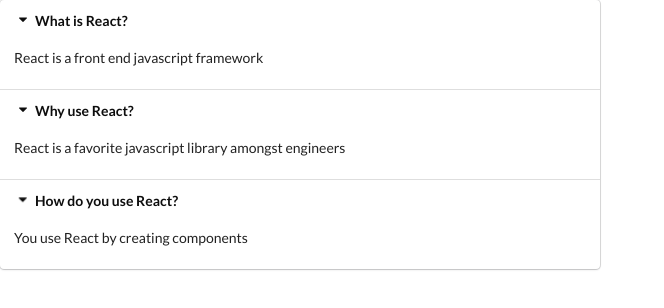
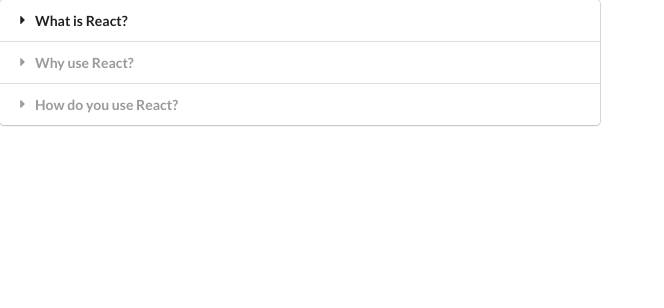
Before and after one commit to jkwan19/Widgets, a React (Create React App) app: page / in a window 1280 px wide. Shown: the top 308 px of the page, without its empty margins (0-664 px from the left). Built offline with nearby package versions, Linux system fonts and the light colour scheme.

Commit message:
Implement active dropdown onclick

```diff
--- a/src/components/Accordion.js
+++ b/src/components/Accordion.js
@@ -1,15 +1,27 @@
-import React from 'react';
+import React, {
+  useState,
+} from 'react';
 
 const Accordion = ({ items }) => {
 
-  const renderedItems = items.map((item) => {
+  const [ activeIndex, setActiveIndex ] = useState(null);
+
+  const onTitleClick = (index) => {
+    setActiveIndex(index)
+  };
+
+  const renderedItems = items.map((item, index) => {
+
     return (
       <React.Fragment key={item.title}>
-        <div className="title active">
+        <div
+          className={index === activeIndex ? "title active" : "title"}
+          onClick={() => onTitleClick(index)}
+          >
           <i className="dropdown icon"></i>
           {item.title}
         </div>
-        <div className="content active">
+        <div className={index === activeIndex ? "content active" : "content"}>
           <p>{item.content}</p>
         </div>
       </React.Fragment>
```
